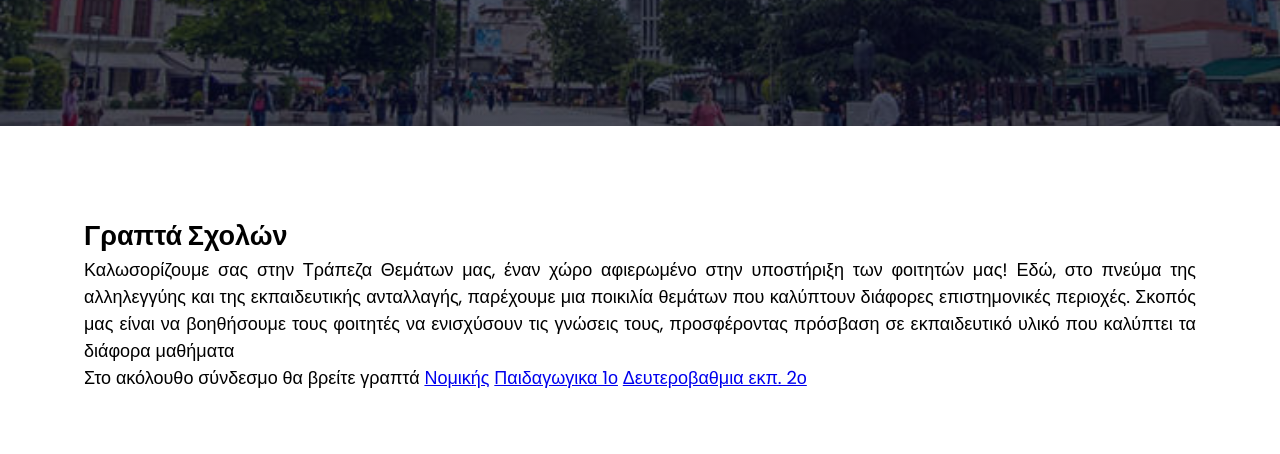
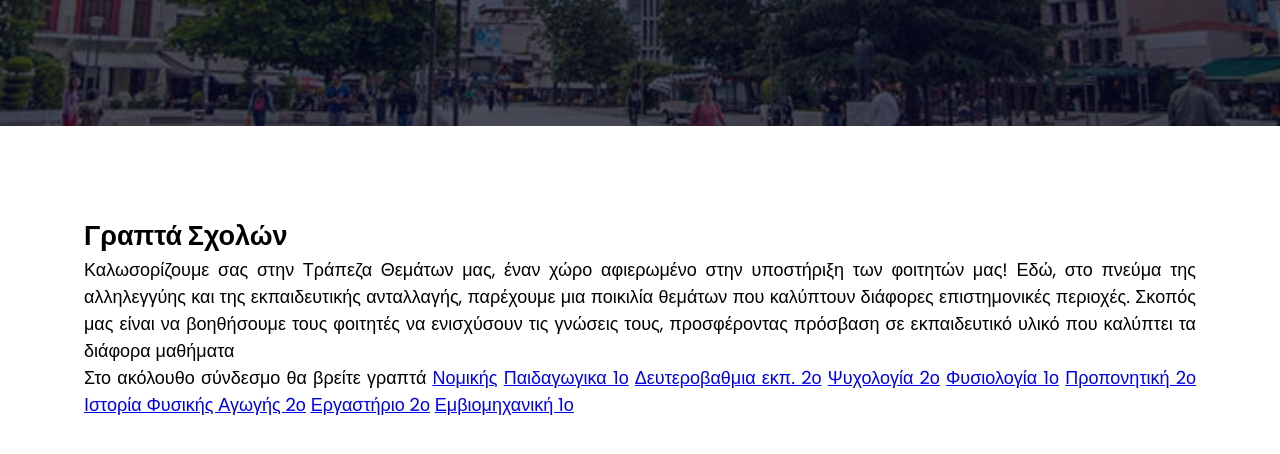
Before and after one commit to fekkom/fekkom.github.io, a plain HTML site: page trapezathem.html in a window 1280 px wide. Shown: the part 234-688 px from the top of the page. Drawn offline with Linux system fonts and the light colour scheme.

Commit message:
Update trapezathem.html

```diff
--- a/trapezathem.html
+++ b/trapezathem.html
@@ -71,6 +71,13 @@
                 <a href="https://drive.google.com/drive/folders/1uI-yDSpVsqgxd8mwDnE_Pl0A7gwE7Ucf?usp=sharing" target="_blank">Νομικής</a>
                   <a href="https://drive.google.com/drive/folders/1lmFRmcVyq--7zqlPR91fyVdxLJfj4xMt?usp=drive_link" target="_blank">Παιδαγωγικα 1ο</a>
                   <a href="https://drive.google.com/drive/folders/1lHKVTaBMw7IB55s6xsVqRJ9wfMhJ2-VA?usp=drive_link" target="_blank">Δευτεροβαθμια εκπ. 2ο</a>
+                 <a href="https://drive.google.com/drive/folders/1RZDwiC8h-pQAXQhfSH-kkllw1oEiXp9p?usp=drive_link" target="_blank">Ψυχολογία 2ο</a>
+                  <a href="https://drive.google.com/drive/folders/15hKtptRA_zZJCVoSHTWMLG-6hHfkzlL5?usp=drive_link" target="_blank">Φυσιολογία 1ο</a>
+                  <a href="https://drive.google.com/drive/folders/1GJlMeuIE6X2MpztYY5Hh3HmTEdAEFWbe?usp=drive_link" target="_blank">Προπονητική 2ο</a>
+                    <a href="https://drive.google.com/drive/folders/1InOdcMV95r940vJLc4lJox5ydTlWHfb5?usp=drive_link" target="_blank">Ιστορία Φυσικής Αγωγής 2ο</a>
+                  <a href="https://drive.google.com/drive/folders/1nMYQfmtgLKtG_pOBIeZnLnNcEH1Y1qEC?usp=drive_link" target="_blank">Εργαστήριο 2ο</a>
+                  <a href="https://drive.google.com/drive/folders/1brrt4XNZINq29Lt895pK-tdYif1srZ9w?usp=drive_link" target="_blank">Εμβιομηχανική 1ο</a>
+            </p>
             </p>
         </div>
     </body>
```
